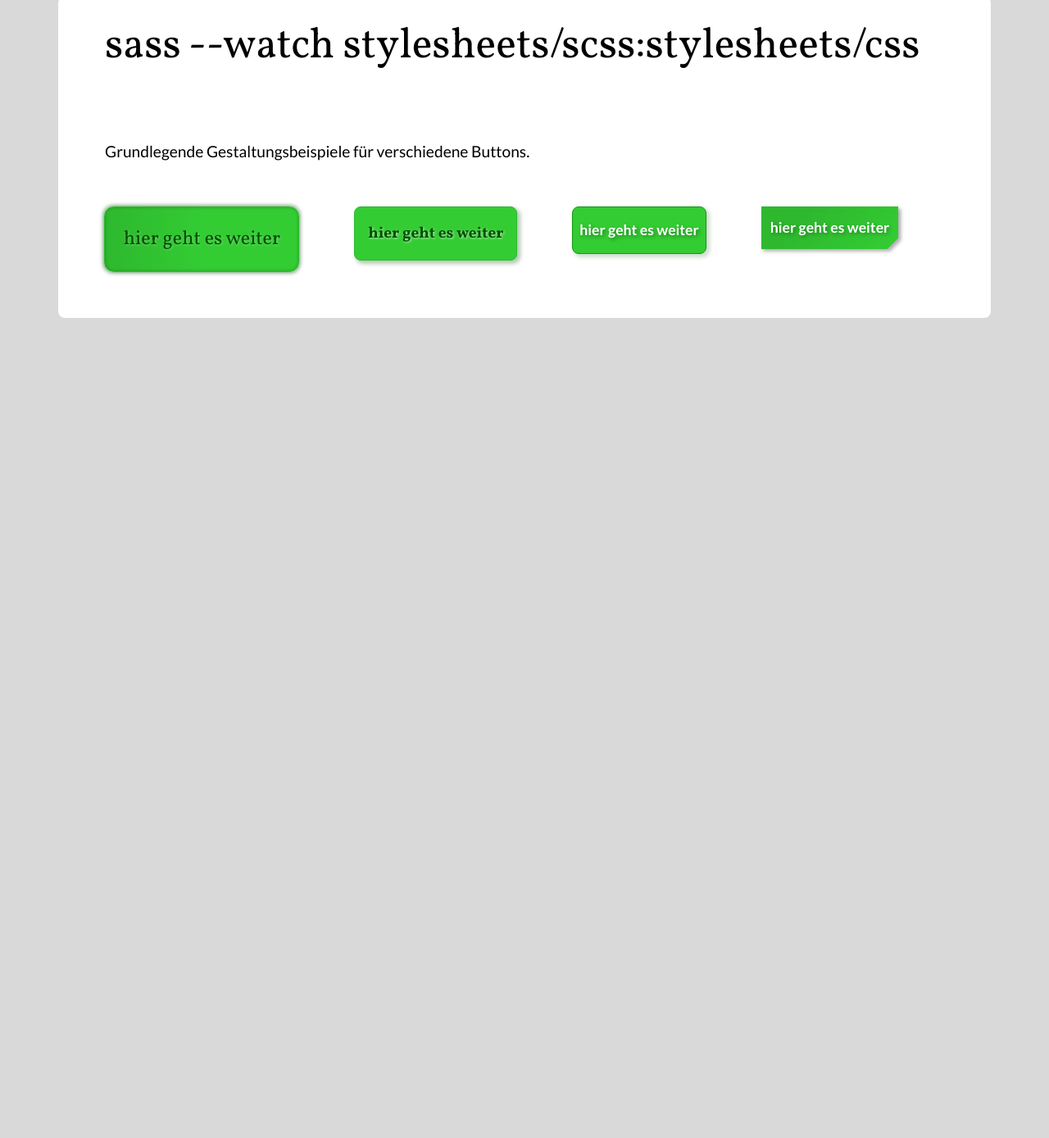
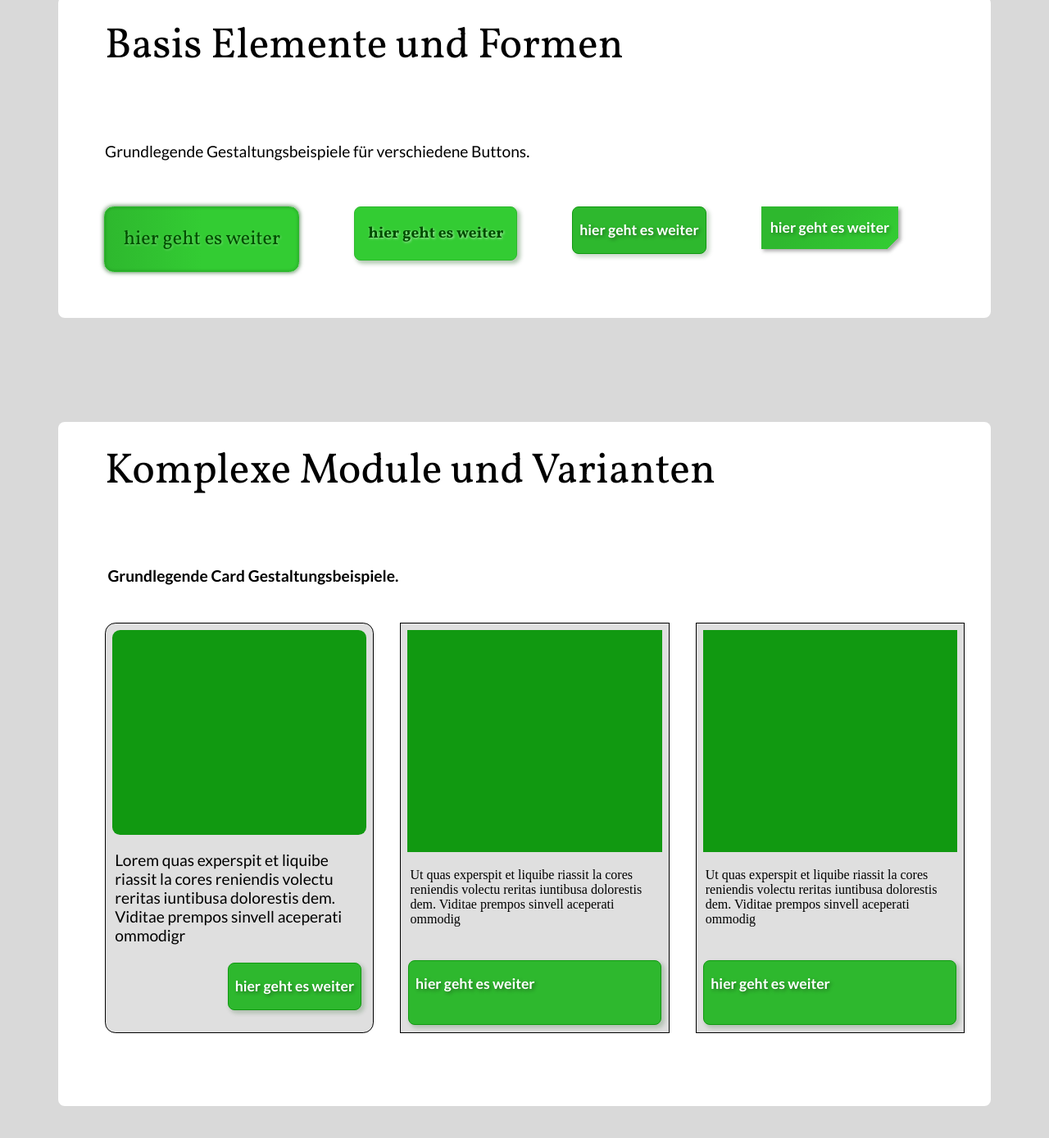
Before and after one commit to hwe-bremen/test-drei, a website: page index.html in a window 1280 px wide. Shown: the part 1637-3026 px from the top of the page at 82% size. Before the commit the page ends 2096 px from the top, so only its background shows below. Drawn offline with Linux system fonts and the light colour scheme.

Commit message:
23-05-com-1

```diff
--- a/index.html
+++ b/index.html
@@ -24,16 +24,16 @@
             <div class="button-position basicstyle satzspiegel_schmal">
                 <span class="width-100">Satzbeispiel für einen Satzspiegel:</span>
                 <span class="width-100 zeilenhoehe body_satzspiegel">Ut quas experspit et liquibe riassit la cores reniendis volectu reritas iuntibusa dolorestis dem. Viditae prempos sinvell aceperati ommodig natinimillab inihiciet voluptate mos eatquis quat et omnisim et aceruptatis iderit fugit labor re, te num aut rendias magnimo mo est, ut velibus doluptatat et dolum eos inctem volum imporum volore eum volupti doluptaquam
-nimusto ribustrum dio mostiat ibeatium quo que pe niminte qui imagnat atempellut es ex et exerciae labore ne simus.
-<div class="head-eins zwei head_zeilenhoehe head_gestaltung">Ed qui tet, comnihi ctecerum qui inus. Diat est quia iundi del minus.</div>
-Ed qui tet, comnihi ctecerum qui inus. Diat est quia iundi del minus estiossit ped mi, explabore expererro veliqui consequis dolorum, quid mi, et od qui nosam ut laborerit pra adit isinctiam excessum quis ut perchitas dollam rat int fugit ut maio tem vendunt ut esequisque dolum, sendita dit, coritatur ma vollesc ipsant faces et maionse quatus imus, conecta spernat uscit, iusam erfere,
-alita sit aces reculla quibusam de odi in consequae sanitio is volupta im nos expla solesse od quo dolorecus verro dollandae. Ga. Nam, omniscimusam fuga. Caboribus. </span>
-
-
+                    nimusto ribustrum dio mostiat ibeatium quo que pe niminte qui imagnat atempellut es ex et exerciae labore ne simus.
+                <div class="head-eins zwei head_zeilenhoehe head_gestaltung">Ed qui tet, comnihi ctecerum qui inus.
+                    Diat est quia iundi del minus.
+                </div>
+                    Ed qui tet, comnihi ctecerum qui inus. Diat est quia iundi del minus estiossit ped mi, explabore expererro veliqui consequis dolorum, quid mi, et od qui nosam ut laborerit pra adit isinctiam excessum quis ut perchitas dollam rat int fugit ut maio tem vendunt ut esequisque dolum, sendita dit, coritatur ma vollesc ipsant faces et maionse quatus imus, conecta spernat uscit, iusam erfere,
+                    alita sit aces reculla quibusam de odi in consequae sanitio is volupta im nos expla solesse od quo dolorecus verro dollandae. Ga. Nam, omniscimusam fuga. Caboribus. </span>
             </div>
         </section>
     <section class="section_eins">
-        <span class="head-eins">sass --watch stylesheets/scss:stylesheets/css</span>
+        <span class="head-eins">Basis Elemente und Formen</span>
         <span class="bodytext">Grundlegende Gestaltungsbeispiele für verschiedene Buttons.</span>
         <div class="button-position">
             <div class= "button-box">hier geht es weiter</div>
@@ -42,6 +42,33 @@ alita sit aces reculla quibusam de odi in consequae sanitio is volupta im nos ex
             <div class= "button-box-vier">hier geht es weiter</div>
         </div>
     </section>
+
+    <section class="section_eins">
+        <span class="head-eins">Komplexe Module und Varianten</span>
+        <span class="bodytext fett width-100 body_left_abstand">Grundlegende Card Gestaltungsbeispiele.</span>
+        <div class="card-position">
+            <div class= "card">
+                <div class="card_image  image_eins"></div>
+                <div class="card_content">
+                    <span>Lorem quas experspit et liquibe riassit la cores reniendis volectu reritas iuntibusa dolorestis dem.
+                        Viditae prempos sinvell aceperati ommodigr
+                    </span>
+                    <div class= "button-box-drei card_buttom">hier geht es weiter</div>
+                </div>
+            </div>
+             <div class="card"><div class="card_image"></div><div class="card_content">Ut quas experspit et liquibe riassit la cores reniendis volectu reritas iuntibusa dolorestis dem. Viditae prempos sinvell aceperati ommodig</div><div class= "button-box-drei">hier geht es weiter</div></div>
+            <div class= "card"><div class="card_image"></div><div class="card_content">Ut quas experspit et liquibe riassit la cores reniendis volectu reritas iuntibusa dolorestis dem. Viditae prempos sinvell aceperati ommodig</div><div class= "button-box-drei">hier geht es weiter</div></div>
+        </div>
+    </section>
+
+
+
+
+
+
+
+
+
+
     </body>
-
 </html>
--- a/stylesheets/scss/button.scss
+++ b/stylesheets/scss/button.scss
@@ -36,7 +36,7 @@
     }
 }
 .button-box-drei {
-    background: $cd-color-green-hell;
+    background: $cd-color-green;
     border: solid 1px $cd-color-green-dunkel;
     border-radius: 0.5rem;
     box-shadow:3px 3px 5px 1px rgba(0, 77, 0, 0.2);
@@ -53,6 +53,12 @@
         color: white;
         transform: $button-transform;
         background: $cd-color-green;
+    }
+    &.card_buttom {
+        margin: 15% 1% 5% 0;
+        max-width: 165px;
+        float: right;
+
     }
 }
 .button-box-vier {
--- /dev/null
+++ b/stylesheets/scss/card.scss
@@ -0,0 +1,35 @@
+.card-position {
+    display: flex;
+    flex-wrap: wrap;
+    width: 100%;
+    margin: 1% 0 5% 5%;
+}
+.card {
+    display: flex;
+    margin: 0 2em 2em 0;
+    flex-wrap: wrap;
+   max-width: 600px;
+    flex: 1 1 calc(950px * 999 - 100% * 999);
+    border: solid 1px black;
+    background-color: #ddddddef;
+
+    &:nth-child(1) {
+        border-radius: 0.8em;
+    }
+}
+.card > * {
+    flex: 1 1 300px;
+    margin: 0.5em;
+}
+.card_image {
+    min-height: 250px;
+    background-color: $cd-color-green-dunkel;
+
+    &.image_eins {
+        border-radius: 0.6em;
+    }
+}
+.card_content {
+    padding: 0.2em;
+
+}
--- a/stylesheets/scss/style.scss
+++ b/stylesheets/scss/style.scss
@@ -1,6 +1,7 @@
 @import "variablen.scss";
 @import "button.scss";
 @import "basis.scss";
+@import "card.scss";
 
 
 
@@ -86,4 +87,8 @@ body {
         font-size: 0.8em;
         color: white;
     }
+    &.body_left_abstand {
+        margin: 7% 0 3% 5.3%;
+
+    }
 }
```
Also changed, not shown: stylesheets/css/style.css, 1 other file.
